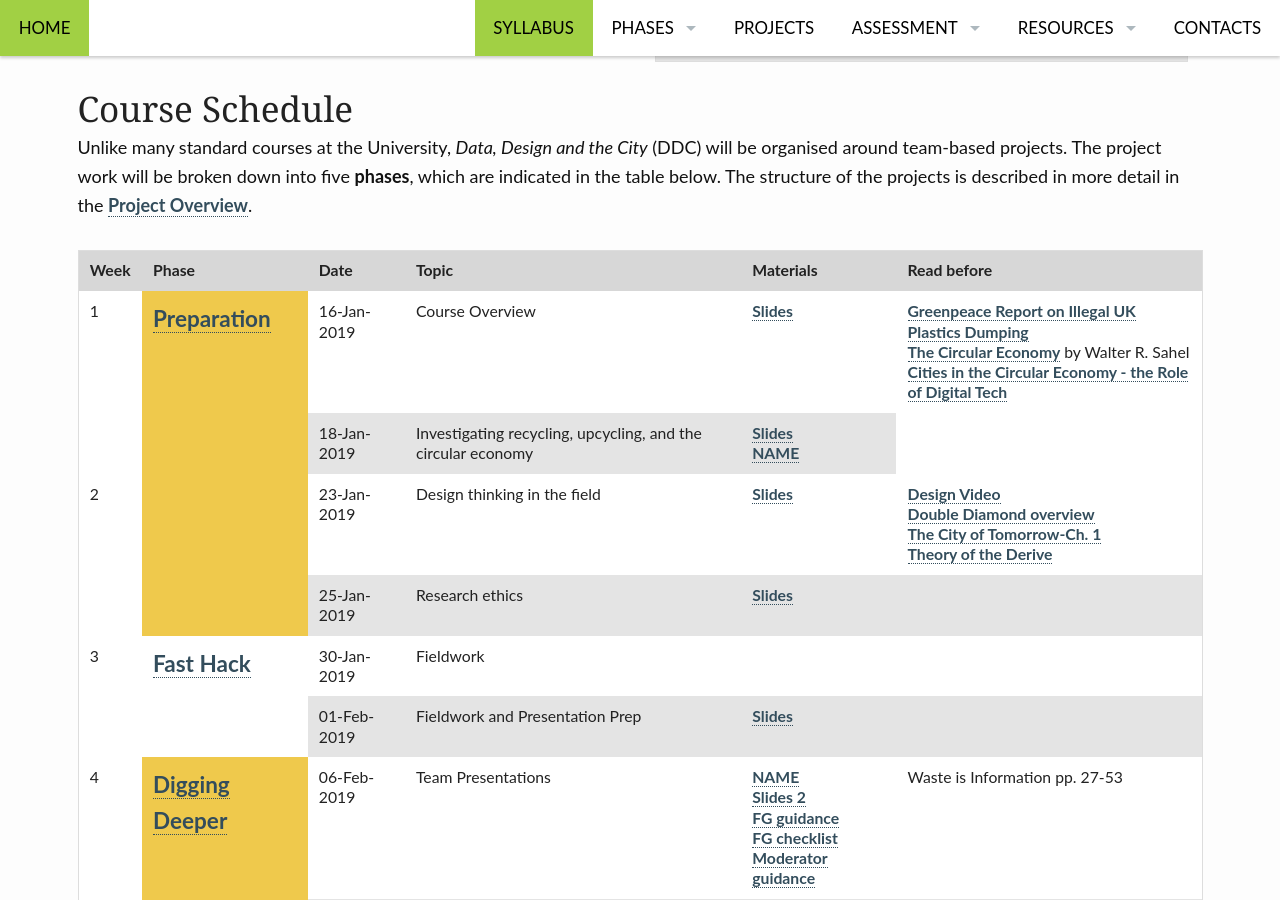
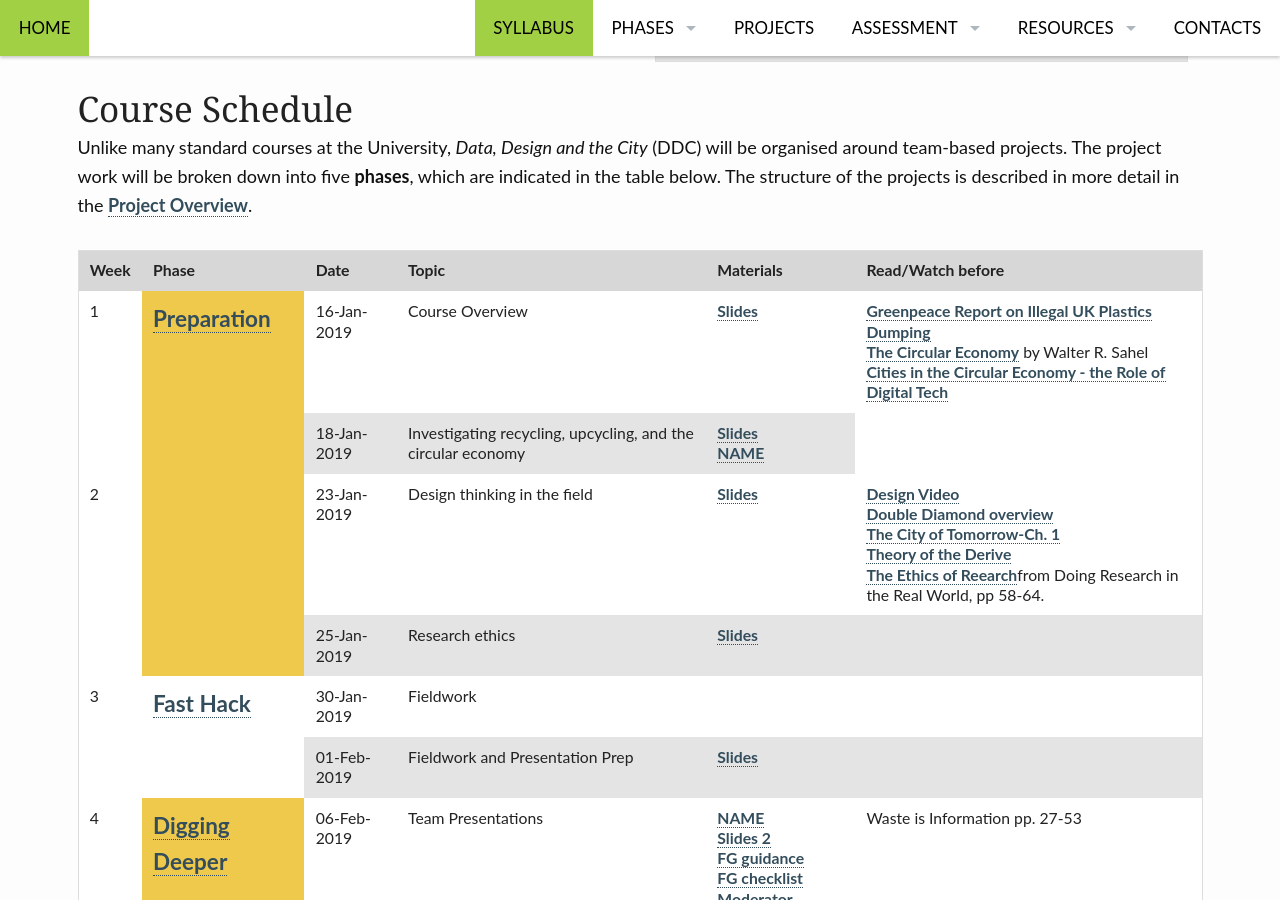
Before and after one commit to edinburghlivinglab/ddc, a Jekyll site: the page built from pages/syllabus.md, in a window 1280 px wide and 900 px high, scrolled down 619 px. Built offline with Jekyll 4.4.1, drawn with Linux system fonts in a browser that asks for light colours.

Commit message:
Update syllabus.md

```diff
--- a/pages/syllabus.md
+++ b/pages/syllabus.md
@@ -68,7 +68,7 @@
                 <th>Date</th>
                 <th>Topic</th>
                 <th>Materials</th>
-                <th>Read before</th>
+                <th>Read/Watch before</th>
 
             </tr>
         </thead>
@@ -104,7 +104,7 @@
 
                 </td>
                 <td><a href="https://youtu.be/JF2xaxjrQ7g">Design Video</a><br/>
-                <a href="http://www.thecreativeindustries.co.uk/uk-creative-overview/news-and-views/view-what-is-design-and-why-it-matters">Double Diamond overview</a><br/><a href="https://www.scribd.com/document/384155848/The-City-of-Tomorrow-Sensors-Networks-Hackers-And-the-Future-of-Urban-Life">The City of Tomorrow-Ch. 1</a><br/><a href="http://www.tbook.constantvzw.org/wp-content/derivedebord.pdf">Theory of the Derive</a>
+                <a href="http://www.thecreativeindustries.co.uk/uk-creative-overview/news-and-views/view-what-is-design-and-why-it-matters">Double Diamond overview</a><br/><a href="https://www.scribd.com/document/384155848/The-City-of-Tomorrow-Sensors-Networks-Hackers-And-the-Future-of-Urban-Life">The City of Tomorrow-Ch. 1</a><br/><a href="http://www.tbook.constantvzw.org/wp-content/derivedebord.pdf">Theory of the Derive</a><br/><a href="https://discovered.ed.ac.uk/primo-explore/fulldisplay?docid=44UOE_ALMA51135476460002466&amp=&amp=&amp=&amp=&amp=&amp=&amp=&amp=&amp=&amp=&amp=&amp=&amp=&context=L&vid=44UOE_VU2&lang=en_US&search_scope=default_scope&adaptor=Local%20Search%20Engine&isFrbr=true&tab=default_tab&query=any,contains,doing%20research%20in%20the%20real%20world%20gray&sortby=date&facet=frbrgroupid,include,1311147115&offset=0">The Ethics of Reearch</a>from Doing Research in the Real World, pp 58-64.
                 </td>
             </tr>
             <tr>
```
